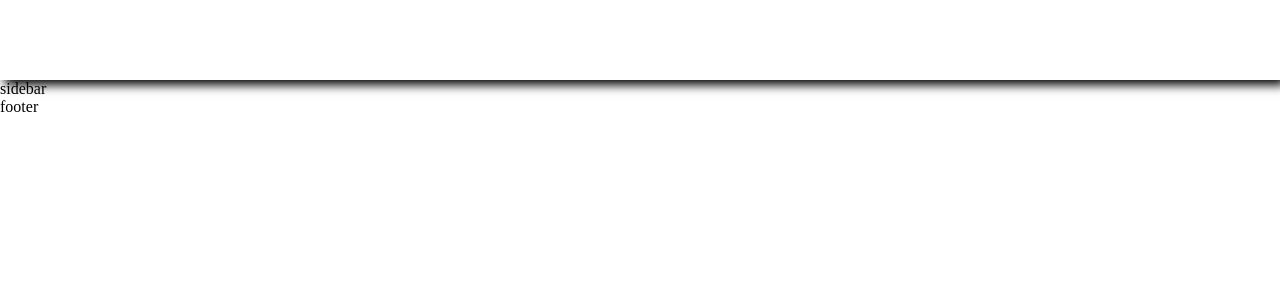
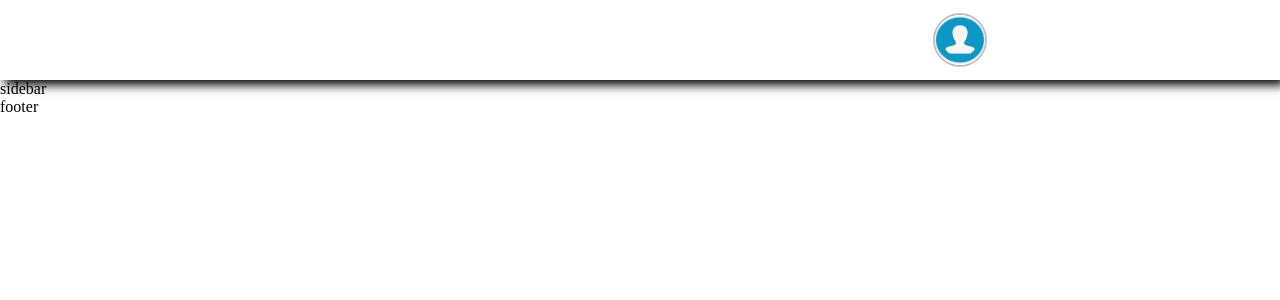
Before and after one commit to ahmadkybora/nextjs_3, a Next.js app: page / in a window 1280 px wide. Shown: the top 300 px of the page. Built offline with nearby package versions, Linux system fonts and the light colour scheme.

Commit message:
make Feature-Avatar and use to header

```diff
--- a/src/app/(home)/header.tsx
+++ b/src/app/(home)/header.tsx
@@ -2,17 +2,22 @@
 
 import { Container } from "@/components";
 import headerStyles from "./home.module.scss";
+import { Avatar } from "@/components";
+import avatarImage from "/public/images/profile/avatar.png";
 
 const Header = () => {
     interface Styles {
-        containerLogoHamburgerMenu?: string;
+        containerLogoAvatar?: string;
         header?: string;
     }
-    const { containerLogoHamburgerMenu, header }: Styles = headerStyles;
+    const { containerLogoAvatar, header }: Styles = headerStyles;
     return(
         <>
             <Container style={header}>
-                <Container style={containerLogoHamburgerMenu}>
+                <Container style={containerLogoAvatar}>
+                </Container>
+                <Container style={containerLogoAvatar}>
+                    <Avatar src={avatarImage.src} />
                 </Container>
             </Container>
         </>
--- /dev/null
+++ b/src/components/Avatar/avatar.module.scss
@@ -0,0 +1 @@
+@import "@/styles/scss/components/avatar";
--- /dev/null
+++ b/src/components/Avatar/index.tsx
@@ -0,0 +1,32 @@
+import PropTypes, { InferProps } from "prop-types";
+import Image from "next/image";
+
+const ComponentPropTypes = {
+    src: PropTypes.string.isRequired,
+};
+
+type ComponentTypes = InferProps<typeof ComponentPropTypes>;
+
+const Avatar = ({ src }: ComponentTypes) => {
+    const imgStyle = {
+        border: "2px silver solid",
+        borderRadius: "50%",
+        margin: "3px 30px"
+    }
+    return(
+        <>
+            <Image
+                priority
+                src={src}
+                width={50}
+                height={50}
+                alt="Avatar"
+                style={imgStyle}
+                />
+        </>
+    );
+}
+
+Avatar.propTypes = ComponentPropTypes;
+
+export default Avatar;
--- a/src/components/index.ts
+++ b/src/components/index.ts
@@ -1,3 +1,4 @@
+export { default as Avatar } from "./Avatar";
 export { default as SubmitButton } from "./SubmitButton";
 export { default as Container } from "./Container";
 export { default as Input } from "./Input";
--- /dev/null
+++ b/src/styles/scss/components/_avatar.scss
@@ -0,0 +1,4 @@
+.avatar {
+    border: 2px silver solid;
+    border-radius: 50%;
+}
--- a/src/styles/scss/pages/_landing.scss
+++ b/src/styles/scss/pages/_landing.scss
@@ -7,7 +7,7 @@
     box-shadow: 5px 5px 10px;
 }
 
-.containerLogoHamburgerMenu {
+.containerLogoAvatar {
     @extend .container;
     height: $height10vh;
     justify-content: space-around;
```
Also changed, not shown: public/images/profile/avatar.png (added).
